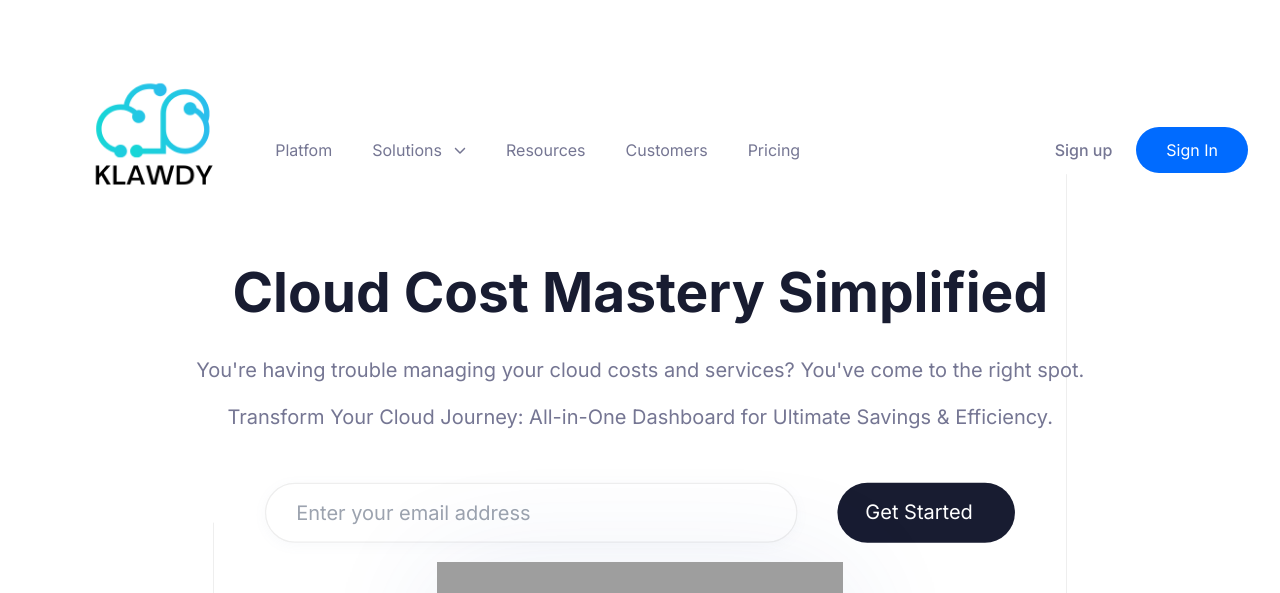
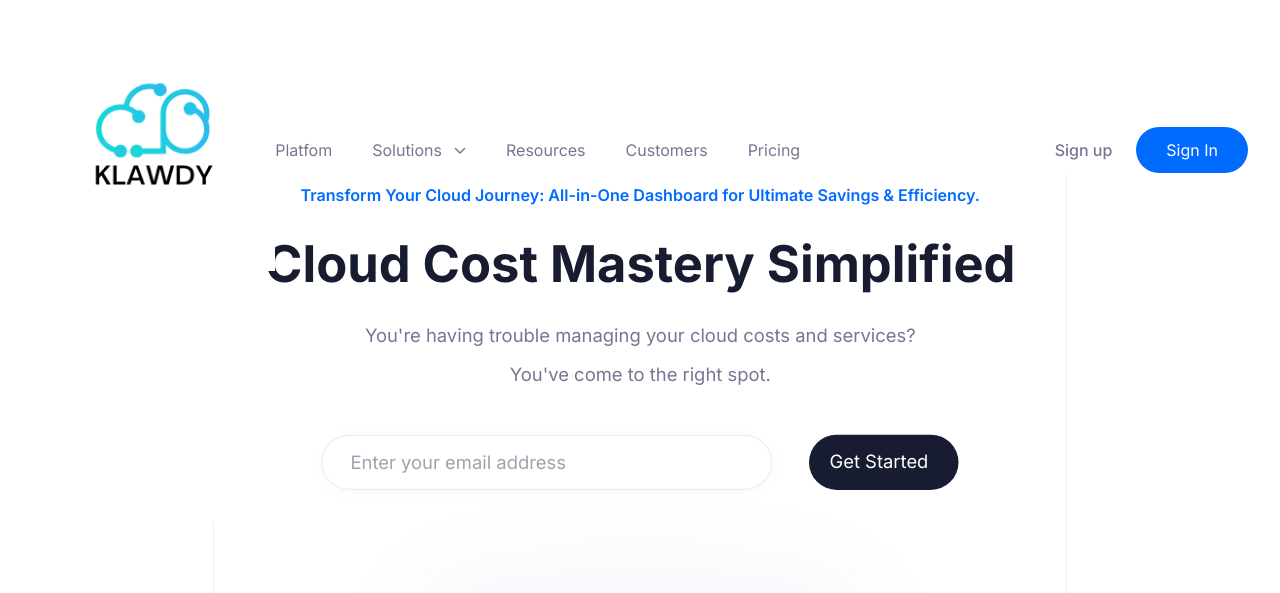
Before and after one commit to romualdjunior/klawdy_landing_page, a Next.js app: page / in a window 1280 px wide. Shown: the top 593 px of the page. Built offline with nearby package versions, Linux system fonts and the light colour scheme; grey boxes are pictures that could not be loaded.

Commit message:
changing font and scale sizes

```diff
--- a/components/Hero/index.tsx
+++ b/components/Hero/index.tsx
@@ -17,22 +17,27 @@ const Hero = () => {
         <div className="mx-auto max-w-c-1390 px-4 md:px-8 2xl:px-0">
           <div className="flex flex-col justify-center items-center lg:gap-8 xl:gap-12">
           <motion.div
-                    initial={{opacity:0,scale:1.25}}
-   whileInView={{ opacity: [0,1],y:[50,100] }}
+                    initial={{opacity:0,scale:1.15}}
+   whileInView={{ opacity: [0,1],y:[0,20] }}
             transition={{ duration:0.5,delayChildren: 0.5, }}
             className="text-center"
 
           >
+              <p className="text-sm mb-5 text-primary font-semibold">
+                Transform Your Cloud Journey: All-in-One Dashboard for Ultimate
+                Savings & Efficiency.
+              </p>
+
                <h1 className="text-black dark:text-white text-3xl xl:text-hero font-bold mb-5 ">
                 Cloud Cost Mastery Simplified
               </h1>
-              <p className="">
-               You're having trouble managing your cloud costs and services? You've come to the right spot.
+              <p className="text-md">
+               You're having trouble managing your cloud costs and services?
               </p >
-              <p className="mt-3">
-                Transform Your Cloud Journey: All-in-One Dashboard for Ultimate
-                Savings & Efficiency.
-              </p>
+              <p className="text-md mt-2">
+                You've come to the right spot.
+              </p >
+
 
               <div className="mt-10">
                 <form onSubmit={handleSubmit}>
@@ -46,7 +51,7 @@ const Hero = () => {
                     />
                     <button
                       aria-label="signup to newsletter"
-                      className="w-1/5 flex bg-black hover:bg-blackho dark:bg-btndark text-white rounded-full ease-in-out duration-300 px-5.5 py-2.5"
+                      className="w-1/5 flex bg-black hover:bg-blackho dark:bg-btndark text-white rounded-full ease-in-out duration-300 pl-4.5 py-2.5"
                     >
                       Get Started
                     </button>
```
